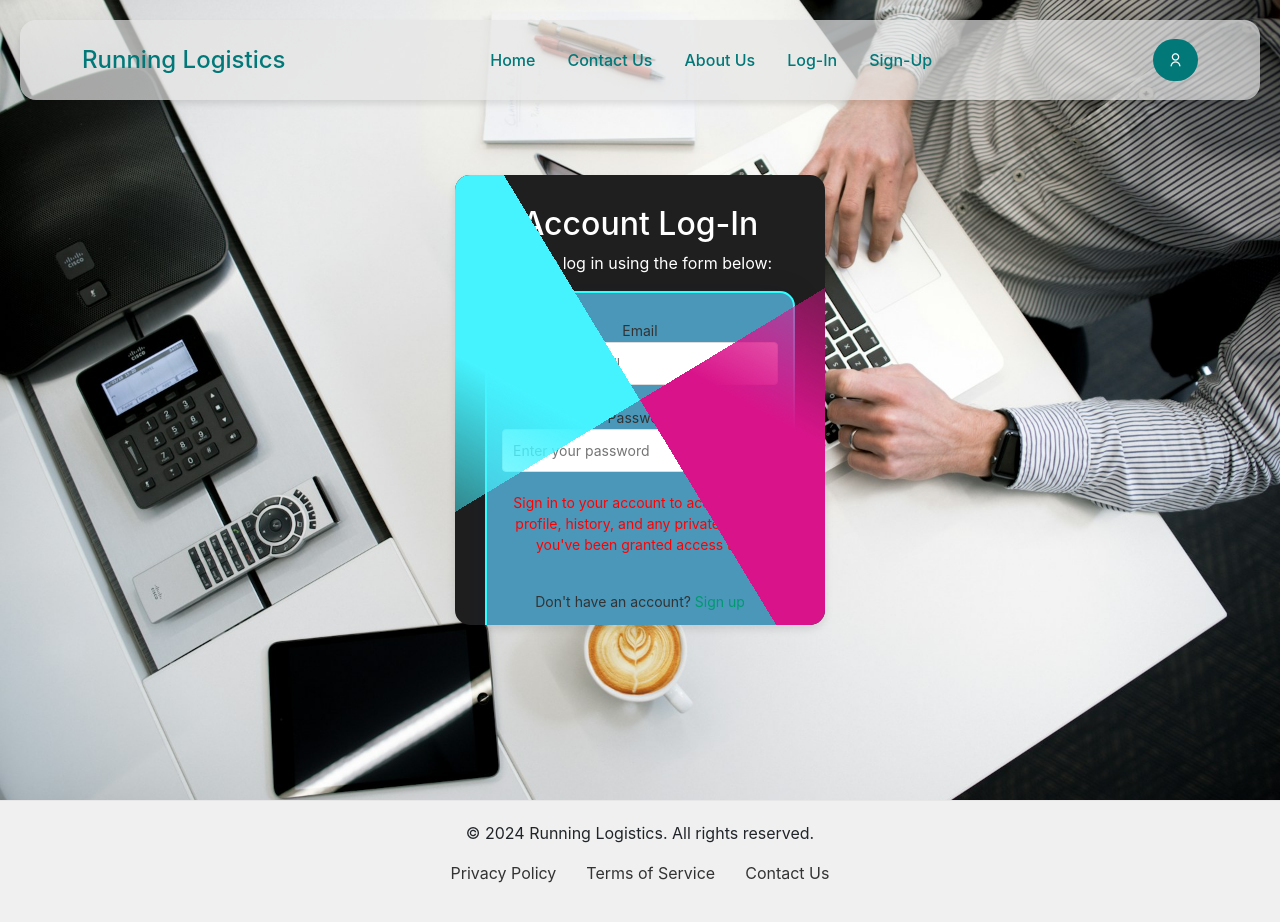
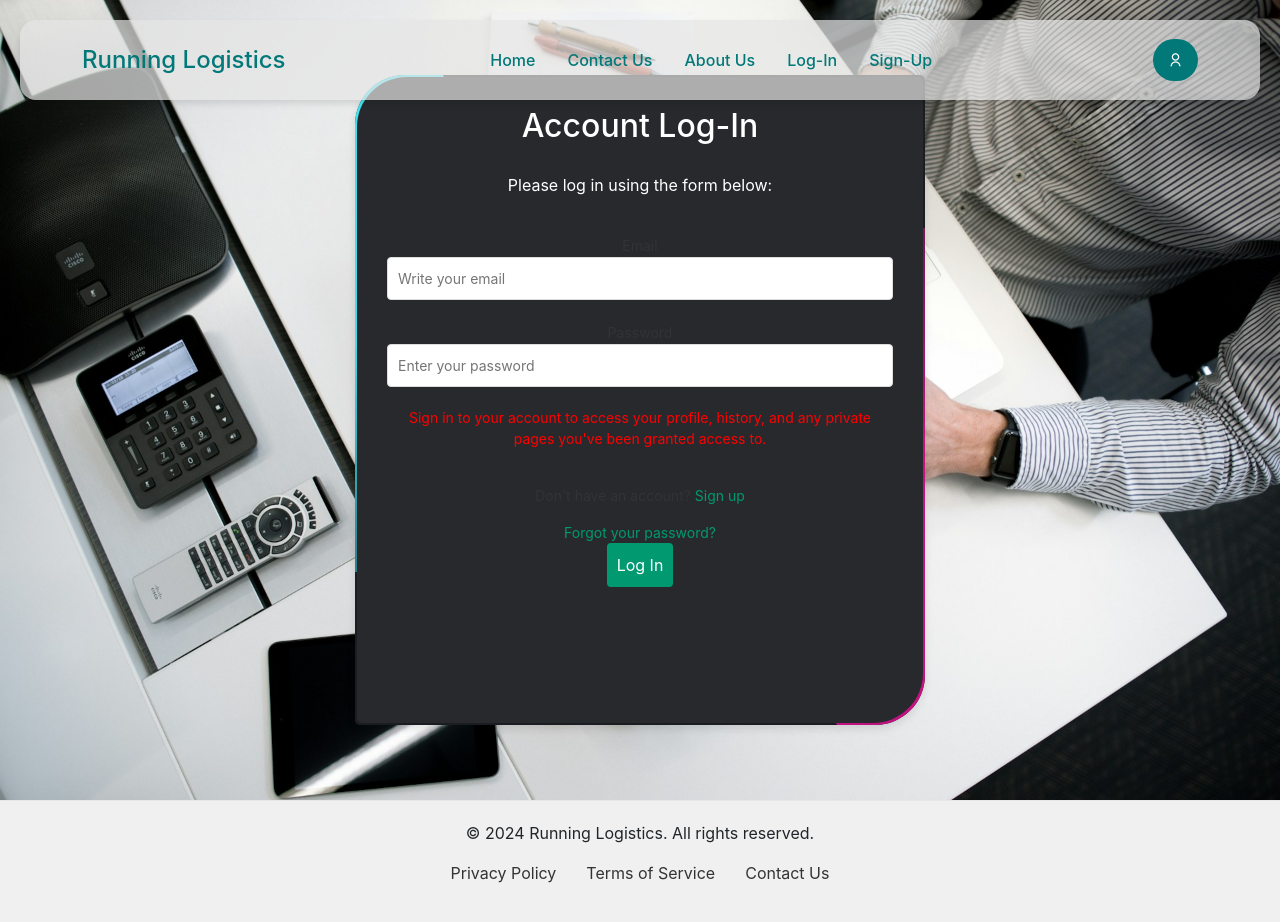
Before and after one commit to Juan-Carlos-D/RunningLogisticsCollab, a React (Create React App) app in the folder rl-frontend/: page /Login in a window 1280 px wide. Shown: the top 922 px of the page. Built offline with nearby package versions, Linux system fonts and the light colour scheme; no server answers.

Commit message:
more style changes

```diff
--- a/rl-frontend/src/CSS/Login.css
+++ b/rl-frontend/src/CSS/Login.css
@@ -15,16 +15,22 @@
 }
 
 .login-section form {
-    background-color: #4A97BA;
-    padding: 25px 15px;
-    border: 2px solid #30FFFF;
-    border-radius: 15px;
+    position: absolute;
+    inset: 2px;
+
+    background-color: #28292d;
+    z-index: 10;
+    padding: 30px 30px;
+    /* border: 2px solid #30FFFF; */
+    border-radius: 50px 5px;
     box-shadow: 0 8px 32px hsla(230, 75%, 15%, .2);
+    display: flex;
+    flex-direction: column;
 }
 
-.login-section form:hover {
+/* .login-section form:hover {
     background-color: transparent;
-}
+} */
 
 
 .login-content {
@@ -34,12 +40,12 @@
     box-shadow: 0 4px 8px rgba(0, 0, 0, 0.1);
     /* max-width: 400px;
     width: 100%; */
-    border-radius: 15px;
+    /* border-radius: 15px; */
     position: relative;
-    width: 370px;
-    height: 450px;
+    width: 570px;
+    height: 650px;
     overflow: hidden;
-
+    border-radius: 50px 5px;
 }
 
 .login-content::before {
@@ -47,8 +53,8 @@
     position: absolute;
     top:  -50%;
     left: -50%;
-    width: 370px;
-    height: 450px;
+    width: 570px;
+    height: 650px;
     background: linear-gradient(60deg, transparent, #45f3ff,#45f3ff);
     transform-origin: bottom right;
     animation: animate 6s linear infinite;
@@ -59,8 +65,8 @@
     position: absolute;
     top:  -50%;
     left: -50%;
-    width: 370px;
-    height: 450px;
+    width: 570px;
+    height: 650px;
     background: linear-gradient(60deg, transparent, #d9138a,#d9138a);
     transform-origin: bottom right;
     animation: animate 6s linear infinite;
--- a/rl-frontend/src/Pages/Login.js
+++ b/rl-frontend/src/Pages/Login.js
@@ -32,9 +32,10 @@ function Login({ setProfile }) {
     return (
         <section className="login-section">
             <div className="login-content">
-                <h2>Account Log-In</h2>
-                <p>Please log in using the form below:</p>
+
                 <form onSubmit={login} className="login__form">
+                    <h2>Account Log-In</h2>
+                    <p>Please log in using the form below:</p>
                     <div className="login__group">
                         <div>
                             <label htmlFor="email" className="login__label">Email</label>
```
